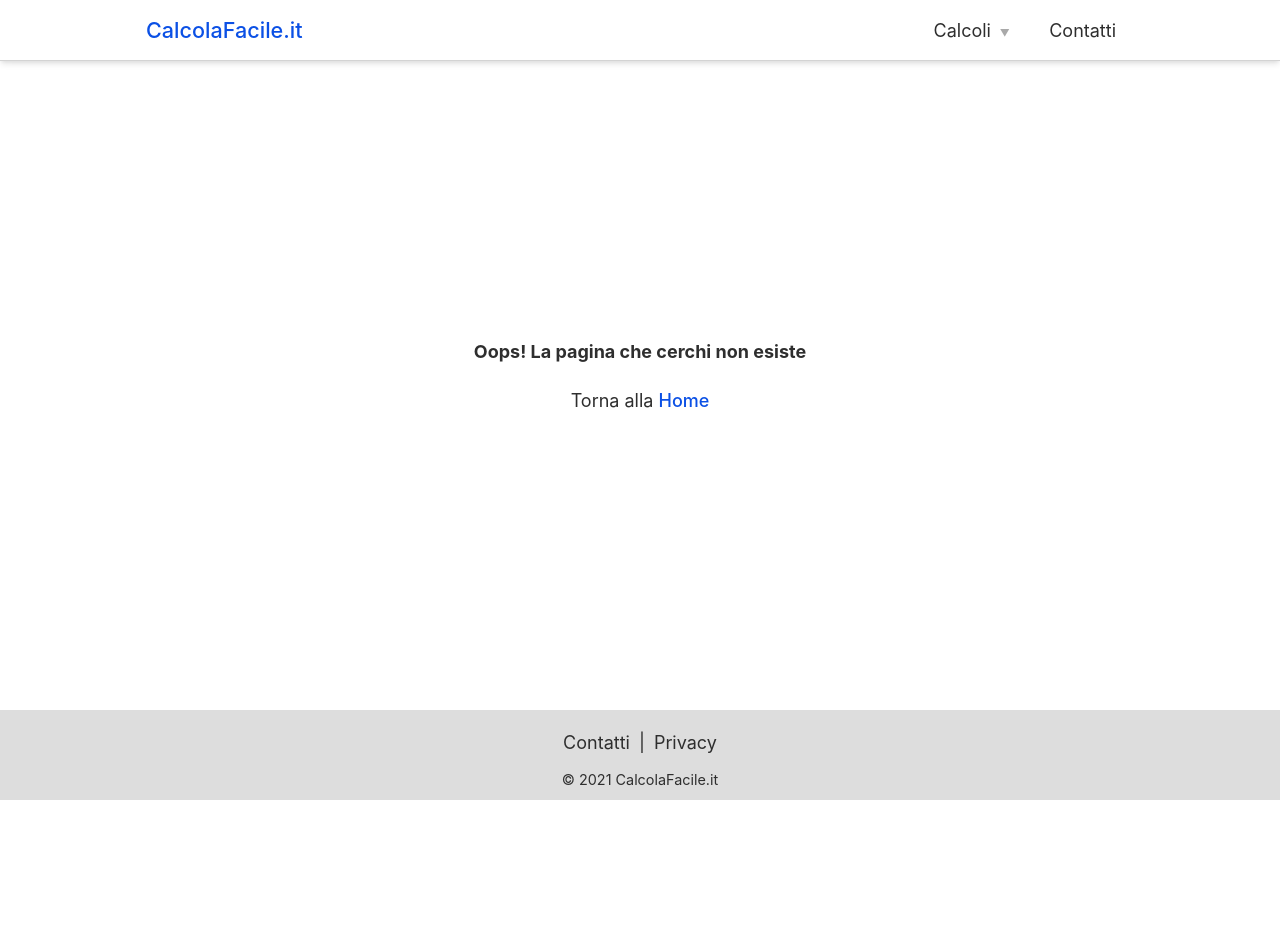
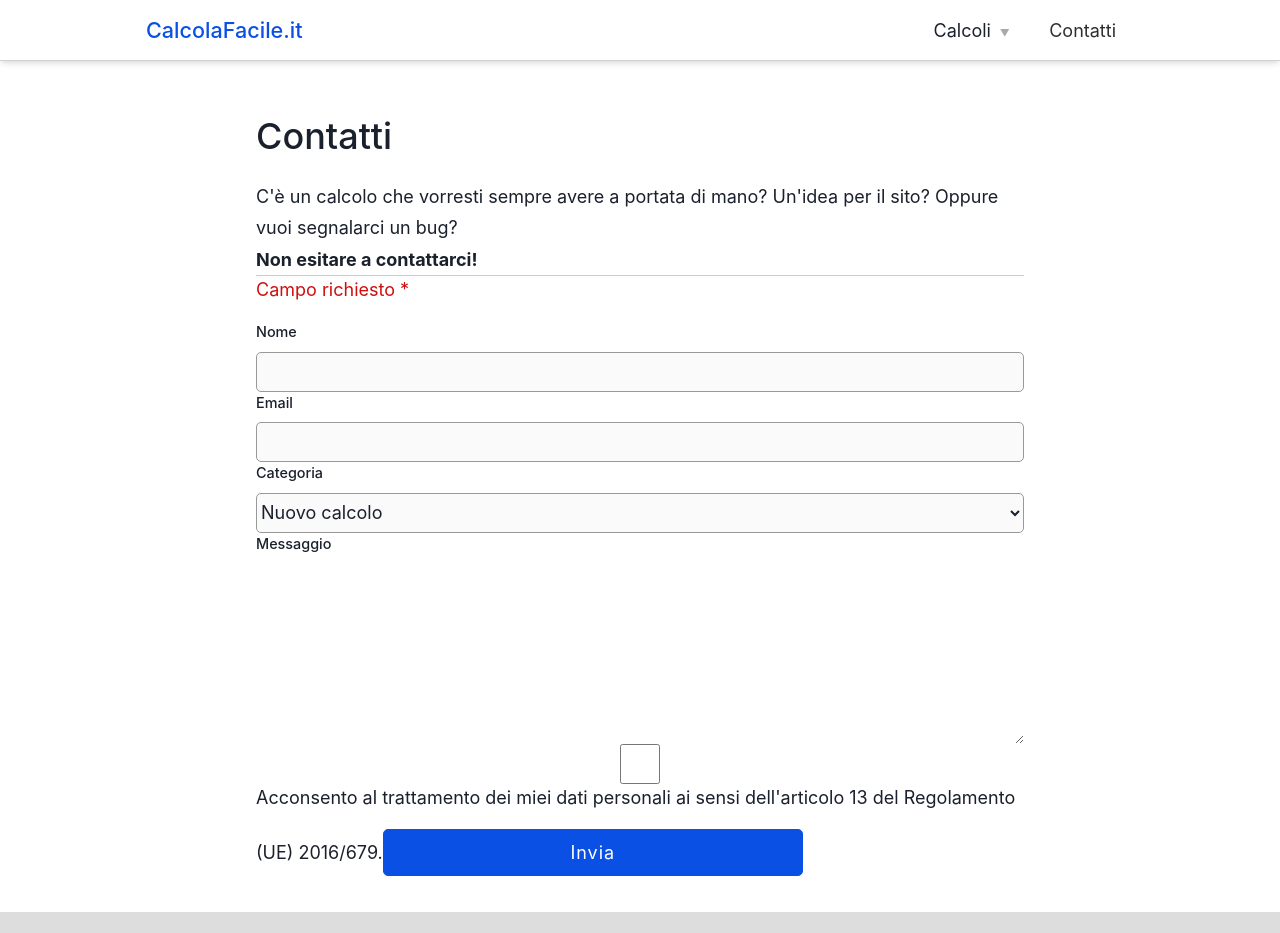
Before and after one commit to g-cappai/calcolafacile, a Next.js app: page /contatti_new in a window 1280 px wide. Before the commit this address had no page. Shown: the top 933 px of the page. Before the commit the page ends 800 px from the top, so only its background shows below. Built offline with nearby package versions, Linux system fonts and the light colour scheme.

Commit message:
Fix canon url with queries

```diff
--- /dev/null
+++ b/components/elements/Textarea.js
@@ -0,0 +1,40 @@
+import React from "react";
+import InputLayout from "./InputLayout";
+const _ = require("lodash");
+import { useState } from "react";
+
+const Textarea = ({
+  //Form attributes
+  value,
+  error,
+  onChange,
+  onBlur,
+  onFocus,
+  //Optional attributes
+  labelText,
+}) => {
+  const [id] = useState(_.uniqueId("input_"));
+  return (
+    <>
+      <InputLayout error={error} labelText={labelText} id={id}>
+        <textarea
+          className={error ? "error-input" : undefined}
+          onChange={onChange}
+          value={value}
+          name="textArea"
+          id={id}
+          aria-label="Area testo"
+          onBlur={onBlur}
+          onFocus={onFocus}
+        ></textarea>
+      </InputLayout>
+      <style jsx>{`
+        textarea {
+          width: 100%;
+          height: 10rem;
+        }
+      `}</style>
+    </>
+  );
+};
+export default Textarea;
--- a/components/modules/head.js
+++ b/components/modules/head.js
@@ -21,15 +21,15 @@ j=d.createElement(s),dl=l!='dataLayer'?'&l='+l:'';j.async=true;j.src=
   );
 
 export default function HeadComponent({ title, meta_desc }) {
-  const path = useRouter().asPath;
+  const path = useRouter().asPath.replace(/\?.*/, "");
 
   return (
     <Head>
-      <script
+      {/* <script
         data-ad-client="ca-pub-2638875088789645"
         async
         src="https://pagead2.googlesyndication.com/pagead/js/adsbygoogle.js"
-      ></script>
+      ></script> */}
       <title>
         {isHome()
           ? `CalcolaFacile.it - ${siteMotto}`
--- a/package.json
+++ b/package.json
@@ -8,9 +8,13 @@
     "start": "next start"
   },
   "dependencies": {
+    "@chakra-ui/react": "^1.5.0",
+    "@emotion/react": "^11.1.5",
+    "@emotion/styled": "^11.3.0",
     "@mdx-js/loader": "^1.6.22",
     "@next/mdx": "^10.0.6",
     "axios": "^0.21.1",
+    "framer-motion": "^4.1.3",
     "globby": "^11.0.2",
     "gray-matter": "^4.0.2",
     "lodash.uniqueid": "^4.0.1",
--- a/pages/_app.js
+++ b/pages/_app.js
@@ -1,3 +1,5 @@
+import { ChakraProvider } from "@chakra-ui/react";
+
 import "../styles/globals.css";
 import Head from "next/head";
 function MyApp({ Component, pageProps }) {
@@ -6,7 +8,9 @@ function MyApp({ Component, pageProps }) {
       <Head>
         <link rel="shortcut icon" href="/favicon.ico" />
       </Head>
-      <Component {...pageProps} />
+      <ChakraProvider>
+        <Component {...pageProps} />
+      </ChakraProvider>
     </>
   );
 }
--- /dev/null
+++ b/pages/contatti_new.js
@@ -0,0 +1,226 @@
+import DefaultLayout from "../components/layouts/default-layout";
+import PopupNotification from "../components/elements/popup-notification";
+import axios from "axios";
+
+import Input from "../components/elements/Input";
+import Select from "../components/elements/Select";
+import Textarea from "../components/elements/Textarea";
+
+import useForm from "../hooks/useForm";
+
+import { useRouter } from "next/router";
+import { useState } from "react";
+
+const TITLE = "Contatti",
+  META_DESC = "Segnalaci nuovi calcoli, idee o problemi del sito";
+
+export default function ContactPage() {
+  const getQueryCat = () => {};
+  // getQueryPage
+
+  const [
+    { contactName, contactEmail, subject, message, privacyCheck },
+    getValidatedInput,
+  ] = useForm({
+    contactName: {
+      validation: [
+        {
+          condition: (val) => val.length < 61,
+          msg: "Puoi inserire fino a 60 caratteri.",
+        },
+      ],
+    },
+    contactEmail: {
+      isRequired: true,
+      validation: [
+        {
+          condition: /.{1,}@[^.]{1,}/,
+          msg: "Inserire una email valida.",
+        },
+      ],
+    },
+    subject: {
+      defaultValue: getQueryCat(),
+    },
+    message: {
+      isRequired: true,
+      validation: [
+        {
+          condition: (val) => val.length >= 30,
+          msg: "Inserisci almeno 30 caratteri.",
+        },
+      ],
+    },
+    privacyCheck: {
+      isRequired: true,
+      validation: [
+        {
+          condition: (val) => val.length >= 30,
+          msg: "Inserisci almeno 30 caratteri.",
+        },
+      ],
+    },
+  });
+
+  const loading = false;
+
+  return (
+    <>
+      <DefaultLayout title={TITLE} meta_desc={META_DESC}>
+        {/* {!showPopup || (
+          <PopupNotification
+            showPopup={setShowPopup}
+            success={popupContent.success}
+            message={popupContent.message}
+          />
+        )} */}
+
+        <main className="container my-1 py-1">
+          <div className="contact-container">
+            <h1 className="page-title">Contatti </h1>
+            <p>
+              C'è un calcolo che vorresti sempre avere a portata di mano?
+              Un'idea per il sito? Oppure vuoi segnalarci un bug? <br />{" "}
+              <strong>Non esitare a contattarci!</strong>
+            </p>
+            <hr />
+            <div className="requested mb-1">Campo richiesto *</div>
+            <Input labelText="Nome" {...contactName} />
+            <Input labelText="Email" {...contactEmail} />
+            <Select
+              options={["Nuovo calcolo", "Bug", "Altro"]}
+              labelText="Categoria"
+              {...subject}
+            />
+            <Textarea labelText="Messaggio" {...message} />
+            <Input type="checkbox" {...privacyCheck} />
+            <label htmlFor="privacy-check" className="privacy-text">
+              {" "}
+              Acconsento al trattamento dei miei dati personali ai sensi
+              dell'articolo 13 del Regolamento (UE) 2016/679.
+              {/* Leggi l'informativa. */}
+            </label>
+            <button
+              id="contact-submit"
+              className="submit mt-1"
+              type="submit"
+              onClick={(e) => handleSubmit(e)}
+              disabled={loading}
+            >
+              {loading ? <span className="loading"></span> : "Invia"}
+            </button>
+          </div>
+          <style jsx>{`
+            form {
+              display: flex;
+              flex-direction: column;
+            }
+
+            p > * {
+              width: 100%;
+            }
+
+            textarea {
+              resize: vertical;
+              font-family: var(--main-fonts);
+            }
+
+            textarea,
+            select {
+              font-size: 1rem;
+            }
+
+            #contact-submit {
+              width: 100%;
+              max-width: 420px;
+              margin: 1rem auto auto;
+              padding: 0.5rem;
+              font-size: 1rem;
+              border: none;
+              background: transparent;
+              border-radius: 5px;
+              cursor: ${loading ? "inherit" : "pointer"};
+              letter-spacing: 0.7pt;
+              border: 1px solid
+                ${loading ? "var(--primary-less-light)" : "var(--primary)"};
+              color: #fff;
+              background-color: ${loading
+                ? "var(--primary-less-light)"
+                : "var(--primary)"};
+            }
+
+            #contact-submit:hover {
+              opacity: ${loading ? "100%" : "90%"};
+            }
+
+            #contact-submit:focus {
+              outline: none;
+            }
+
+            label {
+              font-weight: 500;
+              font-size: 90%;
+            }
+
+            input,
+            textarea,
+            select {
+              border: 1px solid #999;
+              border-radius: 5px;
+              padding: 0.3rem;
+              background-color: rgba(0, 0, 0, 0.02);
+              font-weight: 400;
+              outline: none;
+            }
+
+            input:focus,
+            textarea:focus,
+            select:focus {
+              box-shadow: 0 0 0 2px var(--primary-lesser-light);
+              border: 1px solid var(--primary);
+            }
+
+            .contact-container {
+              max-width: 768px;
+              height: fit-content;
+              margin: 0 auto;
+            }
+
+            .privacy {
+              display: grid;
+              grid-template-columns: 40px auto;
+            }
+
+            .privacy input {
+              margin-top: 0.3rem;
+              width: auto;
+              zoom: 1.5;
+              cursor: pointer;
+            }
+
+            .privacy-text {
+              font-weight: 400;
+              font-size: 1rem;
+            }
+
+            .requested {
+              color: var(--negative);
+            }
+
+            span.requested {
+              font-size: 90%;
+            }
+
+            .error-border {
+              border-color: var(--negative);
+            }
+
+            .no-margin-bottom {
+              margin-bottom: 0;
+            }
+          `}</style>
+        </main>
+      </DefaultLayout>
+    </>
+  );
+}
```
Also changed, not shown: 2 other files (tests, documents, lock files or other folders).
